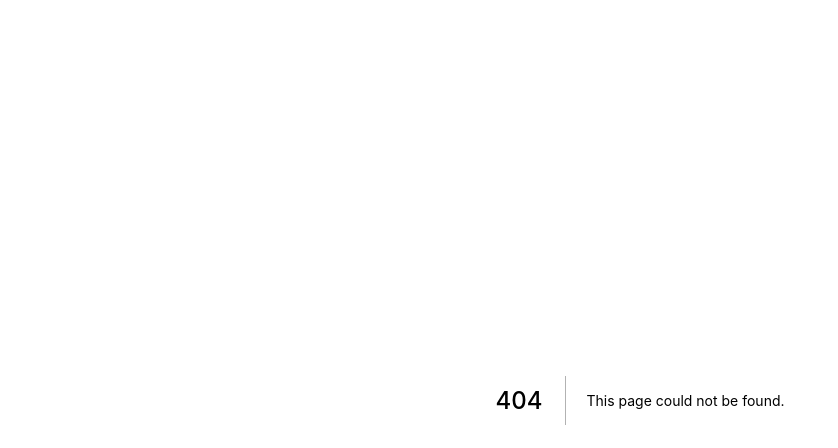
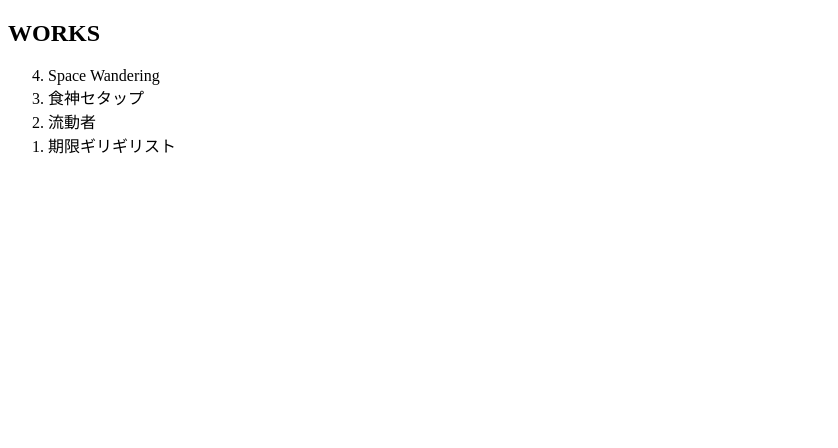
Before and after one commit to hutinoatari/portfolio, a Next.js app: page /works in a window 1280 px wide. Before the commit this address had no page. Shown: the top 448 px of the page, without its empty margins (0-838 px from the left). Built offline with nearby package versions, Linux system fonts and the light colour scheme.

Commit message:
作品ページ追加

```diff
--- /dev/null
+++ b/src/pages/works.tsx
@@ -0,0 +1,17 @@
+import{ FC } from "react";
+
+const Works: FC<{}> = () => {
+    return (
+        <>
+        <h2>WORKS</h2>
+        <ol reversed>
+            <li>Space Wandering</li>
+            <li>食神セタップ</li>
+            <li>流動者</li>
+            <li>期限ギリギリスト</li>
+        </ol>
+        </>
+    );
+}
+
+export default Works;
```
